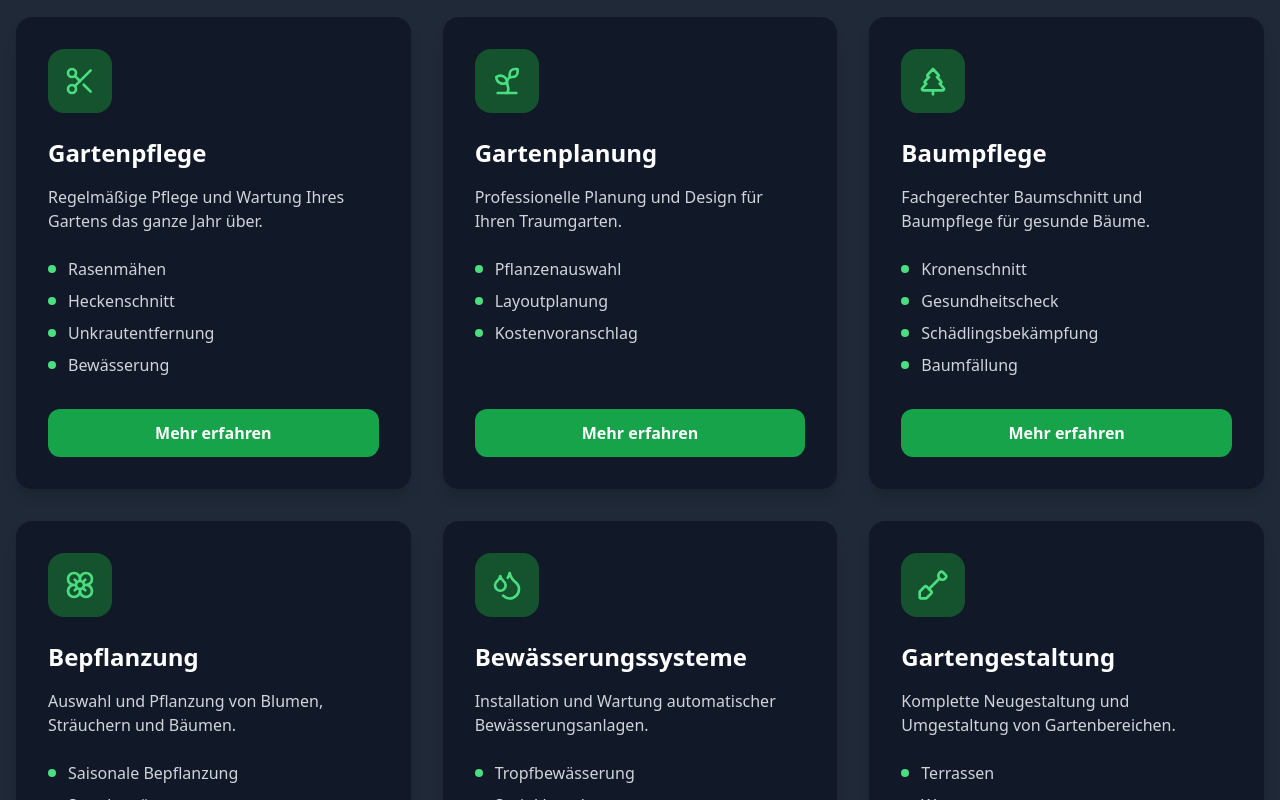
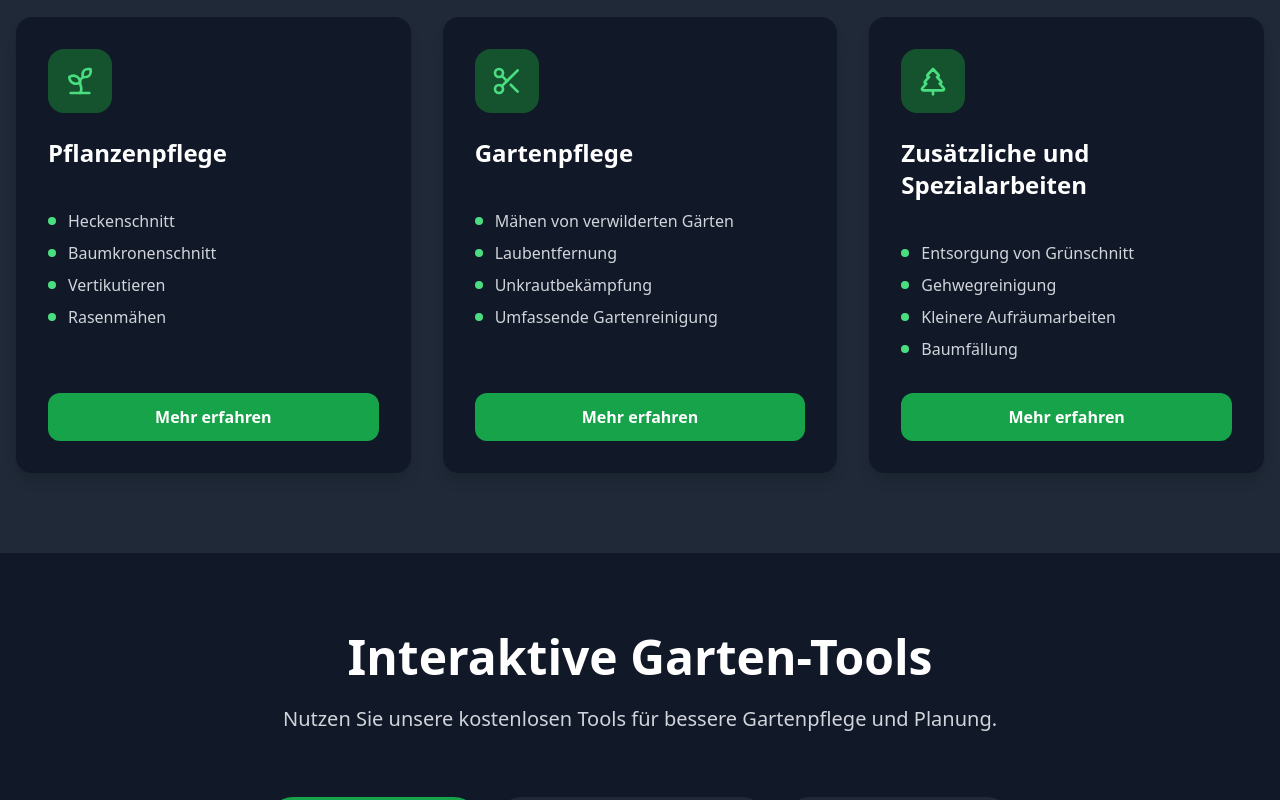
Before and after one commit to Bl4nk44/akgarten, a React (Vite) app: page / in a window 1280 px wide. Shown: the part 1840-2640 px from the top of the page. Built offline with nearby package versions, Linux system fonts and the light colour scheme.

Commit message:
ui: sekcja Unsere Leistungen -> 3 kafle; treści wg listy klienta

```diff
--- a/src/components/Services.tsx
+++ b/src/components/Services.tsx
@@ -1,43 +1,25 @@
 import React from 'react';
-import { Scissors, Sprout, TreePine, Flower, Droplets, Shovel } from 'lucide-react';
+import { Scissors, Sprout, TreePine } from 'lucide-react';
 
 export default function Services() {
   const services = [
     {
+      icon: Sprout,
+      title: 'Pflanzenpflege',
+      description: '',
+      features: ['Heckenschnitt', 'Baumkronenschnitt', 'Vertikutieren', 'Rasenmähen']
+    },
+    {
       icon: Scissors,
       title: 'Gartenpflege',
-      description: 'Regelmäßige Pflege und Wartung Ihres Gartens das ganze Jahr über.',
-      features: ['Rasenmähen', 'Heckenschnitt', 'Unkrautentfernung', 'Bewässerung']
-    },
-    {
-      icon: Sprout,
-      title: 'Gartenplanung',
-      description: 'Professionelle Planung und Design für Ihren Traumgarten.',
-      features: ['Pflanzenauswahl', 'Layoutplanung', 'Kostenvoranschlag']
+      description: '',
+      features: ['Mähen von verwilderten Gärten', 'Laubentfernung', 'Unkrautbekämpfung', 'Umfassende Gartenreinigung']
     },
     {
       icon: TreePine,
-      title: 'Baumpflege',
-      description: 'Fachgerechter Baumschnitt und Baumpflege für gesunde Bäume.',
-      features: ['Kronenschnitt', 'Gesundheitscheck', 'Schädlingsbekämpfung', 'Baumfällung']
-    },
-    {
-      icon: Flower,
-      title: 'Bepflanzung',
-      description: 'Auswahl und Pflanzung von Blumen, Sträuchern und Bäumen.',
-      features: ['Saisonale Bepflanzung', 'Staudengärten', 'Gemüsegärten', 'Kübelbepflanzung']
-    },
-    {
-      icon: Droplets,
-      title: 'Bewässerungssysteme',
-      description: 'Installation und Wartung automatischer Bewässerungsanlagen.',
-      features: ['Tropfbewässerung', 'Sprinkleranlagen', 'Smart-Steuerung', 'Wartung']
-    },
-    {
-      icon: Shovel,
-      title: 'Gartengestaltung',
-      description: 'Komplette Neugestaltung und Umgestaltung von Gartenbereichen.',
-      features: ['Terrassen', 'Wege', 'Teiche', 'Beleuchtung']
+      title: 'Zusätzliche und Spezialarbeiten',
+      description: '',
+      features: ['Entsorgung von Grünschnitt', 'Gehwegreinigung', 'Kleinere Aufräumarbeiten', 'Baumfällung']
     }
   ];
 
```
